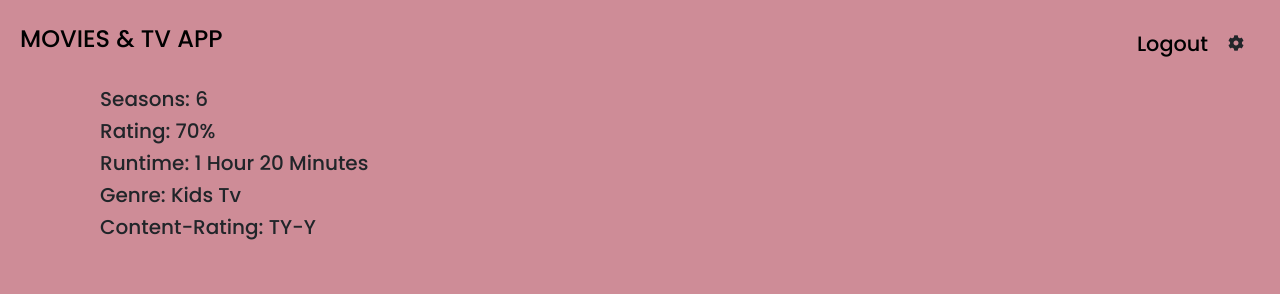
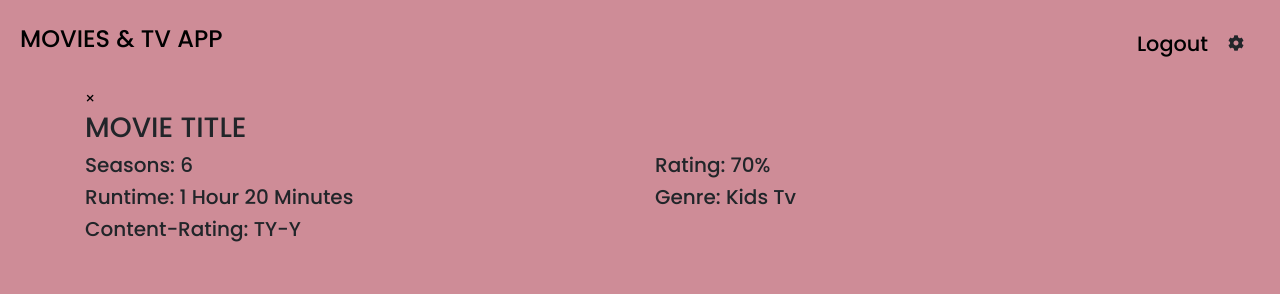
Before and after one commit to Phenolah/MovieApp, a Django app: page //moviedetails/ in a window 1280 px wide. Shown: the top 294 px of the page. Run offline with Django 3.2, Linux system fonts and the light colour scheme; some libraries are stand-ins or nearby versions.

Commit message:
Update moviedetails.html

```diff
--- a/templates/moviedetails.html
+++ b/templates/moviedetails.html
@@ -2,26 +2,60 @@
 {% load static %}
 
 {% block content%}
+<!--- MOVIE DETAILS --->
 <section class="movie-details">
     <div class="container">
-        <div class="details-row">
-            <div class="col md-3">
+  <button id="close-moviedetails" class="closemodal">
+    <span class="closebtn" onclick="this.parentElement.style.display='none';">&times;</span>
+  </button>
+  <h3>MOVIE TITLE</h3>
+
+  <div class="row">
+    <div class="col-6">
       <h5>Seasons: 6</h5>
     </div>
-            <div class="col md-3">
+    <div class="col-6">
       <h5>Rating: 70%</h5>
     </div>
-            <div class="col md-3">
+    <div class="col-6">
       <h5>Runtime: 1 hour 20 minutes</h5>
     </div>
-            <div class="col md-3">
+    <div class="col-6">
       <h5>Genre: kids Tv</h5>
     </div>
-            <div class="col md-3">
+    <div class="col-6">
       <h5>Content-rating: TY-Y</h5>
+    </div>
+  </div>
+  <br>
+  <br>
+  <div class="row">
+    <div class="col-6">
+      <img src="{%static 'images/movieapp.jpg'%}" alt="no image" height="400" width="400">
+    </div>
+    <div class="col-6">
+      <h4>Description</h4>
+      <p>paragraph about the movie</p>
+
+      <h4>CAST:</h4>
+      <p>cast list</p>
+
+      <h4>CREATED BY:</h4>
+      <p>Phenolah Awuor</p>
+    </div>
+      <div class="row">
+        <div class="col-6">
+          <h4> ADD TO WATCHLIST</h4>
+          <p></p>
+        </div>
+        <div class="col-6">
+          <h4> RATE IT </h4>
+          <p></p>
+        </div>
       </div>
   </div>
 </div>
 
+
 </section>
 {% endblock%}
```
Lines whose indentation alone changed are shown as unchanged.
